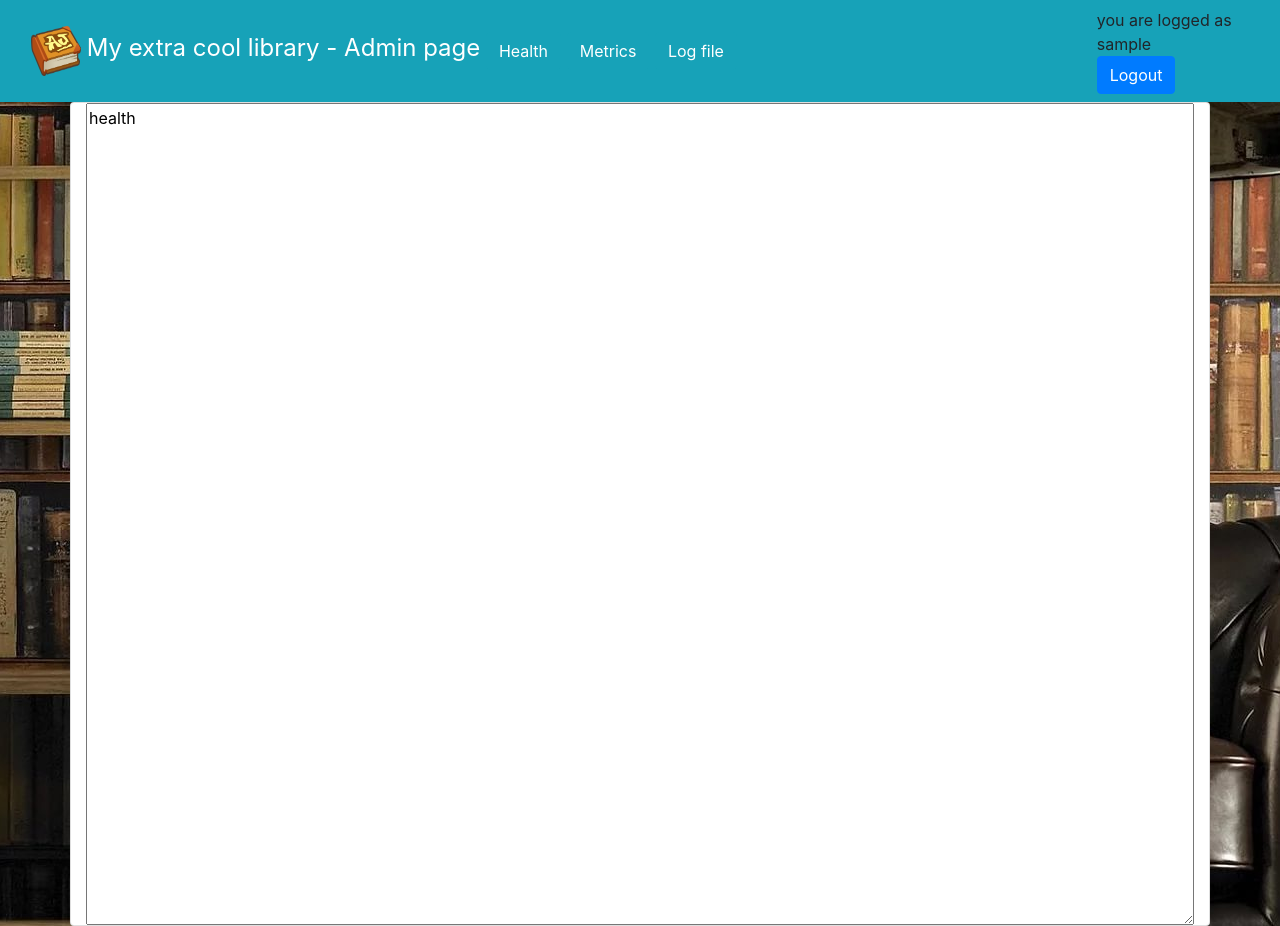
After one commit to EvgeniyUlanov/webLibrary, a Spring app: page /adminPage in a window 1280 px wide. The commit adds this page. Run offline with Thymeleaf, Linux system fonts and the light colour scheme; the template is opened without the code that fills it: most values are stand-ins (such as "Sample title", 1, 10 or a date in 2020); data that the repository does not hold is empty; some of the project's set-up classes (security, data sources, template engines, error pages and the like) are left out, and stand-ins take their place; database files in the repository are not loaded; some libraries are stand-ins or nearby versions.

Commit message:
create admin page

```diff
--- a/webLibrarySql/src/main/java/ru/otus/security/SecurityConfig.java
+++ b/webLibrarySql/src/main/java/ru/otus/security/SecurityConfig.java
@@ -45,7 +45,9 @@ public class SecurityConfig extends WebSecurityConfigurerAdapter {
     @Override
     public void configure(HttpSecurity http) throws Exception {
         http.csrf().disable()
-                .authorizeRequests().antMatchers("/logout").authenticated()
+                .authorizeRequests()
+                .antMatchers("/logout").authenticated()
+                .antMatchers("/actuator/*").hasRole("ADMIN")
                 .and()
                 .formLogin().defaultSuccessUrl("/lib")
                 .and()
--- a/webLibrarySql/src/main/resources/static/css/myStyles.css
+++ b/webLibrarySql/src/main/resources/static/css/myStyles.css
@@ -21,3 +21,6 @@ body, html {
     background-size: cover;
     background: white url("../img/background5.jpg") center;
 }
+#logfileOut {
+    font-size: 80%;
+}
--- /dev/null
+++ b/webLibrarySql/src/main/resources/static/js/adminScripts.js
@@ -0,0 +1,78 @@
+$(document).ready(function () {
+    showHealthContent();
+    getHeath();
+});
+
+function showHealthContent() {
+    $('.content').hide();
+    $('#health').show();
+}
+
+function getHeath() {
+    showHealthContent();
+    var healthOut = $('#healthOut');
+    $.ajax({
+        type: 'GET',
+        url: 'actuator/health',
+        success: function (data) {
+            healthOut.text("");
+            healthOut.append('app status: ' + data.status + '\n');
+            healthOut.append('details:\n');
+            $.each(data.details, function (key, value) {
+                healthOut.append('  ' + key + ':\n');
+                healthOut.append('      status: ' + value.status + '\n');
+                healthOut.append('      details:\n');
+                $.each(value.details, function (key, value) {
+                    healthOut.append('          ' + key + ': ' + value + '\n');
+                })
+            })
+        }
+    });
+}
+
+function getLogFile() {
+    $('.content').hide();
+    $('#logfile').show();
+    $.ajax({
+        type: 'GET',
+        url: 'actuator/logfile',
+        success: function (data) {
+            $('#logfileOut').text(data);
+        }
+    });
+}
+
+function getMetrics() {
+    $('.content').hide();
+    $('#metrics').show();
+    var metrics = $('#metricsButtons');
+    $.ajax({
+        type: 'GET',
+        url: 'actuator/metrics',
+        success: function (data) {
+            $.each(data.names, function (index, name) {
+                var buttonMetric = $('<button>').addClass('btn btn primary').text(name).click(getConcreteMetric);
+                metrics.append(buttonMetric);
+            })
+        }
+    })
+}
+
+function getConcreteMetric() {
+    var metric = $(this).text();
+    var metricOut = $('#metricOut');
+    $.ajax({
+        type: 'GET',
+        url: 'actuator/metrics/' + metric,
+        success: function (data) {
+            metricOut.text("");
+            metricOut.append('name: ' + data.name + "\n");
+            metricOut.append('description: ' + data.description + "\n");
+            metricOut.append('base unit: ' + data.baseUnit + "\n");
+            metricOut.append('measurements:\n');
+            $.each(data.measurements, function (key, value) {
+                metricOut.append(value.statistic + ": " + value.value + "\n");
+            })
+        }
+    });
+}
--- /dev/null
+++ b/webLibrarySql/src/main/resources/templates/adminPage.html
@@ -0,0 +1,75 @@
+<!DOCTYPE html>
+<html lang="en" xmlns:th="http://www.thymeleaf.org">
+<head>
+    <meta http-equiv="Content-type" content="text/html; charset=UTF-8"/>
+    <title>Library - admin page</title>
+    <link rel="stylesheet" href="../static/css/bootstrap.min.css"
+          th:href="@{~/webjars/bootstrap/4.1.0/css/bootstrap.min.css}"/>
+    <link rel="stylesheet" href="../static/css/myStyles.css" th:href="@{~/css/myStyles.css}"/>
+    <script src="../static/js/jquery.min.js" th:src="@{~/webjars/jquery/3.3.1-1/jquery.min.js}"></script>
+    <script src="../static/js/adminScripts.js" th:src="@{~/js/adminScripts.js}"></script>
+</head>
+<body>
+<div id="header">
+    <nav class="navbar navbar-expand-lg navbar-dark bg-info">
+        <div class="container">
+            <a class="navbar-brand" href="#">
+                <img src="../static/img/book_icon.png" th:src="@{~/img/book_icon.png}" width="50" height="50"/>
+                <span class="my-navbar-text">My extra cool library - Admin page</span>
+                <button class="btn btn-info nav-item" onclick="getHeath()">Health</button>
+                <button class="btn btn-info nav-item" onclick="getMetrics()">Metrics</button>
+                <button class="btn btn-info nav-item" onclick="getLogFile()">Log file</button>
+            </a>
+        </div>
+        <div>
+            <span th:text="'you are logged as ' + ${userName}">You are not logged</span>
+            <form action="/logout">
+                <input class="btn btn-primary" type="submit" value="Logout"/>
+            </form>
+        </div>
+    </nav>
+</div>
+<div class="container h-90">
+
+    <div class="row h-90 justify-content-center align-items-center content" id="health">
+        <div class="col-12 card">
+            <textarea id="healthOut" readonly="readonly" rows="34">health</textarea>
+        </div>
+    </div>
+
+    <div class="row h-90 justify-content-center content" id="metrics">
+        <div class="col-4 card" id="metricsButtons">
+        </div>
+        <div class="col-8 card">
+            <textarea id="metricOut" readonly="readonly" rows="20"></textarea>
+        </div>
+    </div>
+
+    <div class="row h-90 justify-content-center align-items-center content" id="logfile">
+        <div class="col-12 card">
+            <textarea id="logfileOut" readonly="readonly" rows="34">Here should be logFile</textarea>
+        </div>
+    </div>
+
+    <!--<div class="row h-100 justify-content-center align-items-center">-->
+        <!--<div class="card">-->
+            <!--<h2>Welcome to our extra cool library</h2>-->
+            <!--<h2>Please log in</h2>-->
+            <!--<form action="/login">-->
+                <!--<input type="submit" class="btn btn-primary form-control mt-3" value="Login"/>-->
+            <!--</form>-->
+            <!--<h2>Or register</h2>-->
+            <!--<form action="/register" method="post">-->
+                <!--<input type="text" name="user_name" placeholder="enter name"/>-->
+                <!--<input type="password" name="password" placeholder="enter password">-->
+                <!--<input type="submit" class="btn btn-primary form-control mt-3" value="Register"/>-->
+            <!--</form>-->
+            <!--<div>-->
+                <!--<span th:text="${message}"></span>-->
+            <!--</div>-->
+        <!--</div>-->
+    <!--</div>-->
+</div>
+
+</body>
+</html>
```
Also changed, not shown: webLibrarySql/src/main/java/ru/otus/controllers/MainController.java (+8 -0 lines).
